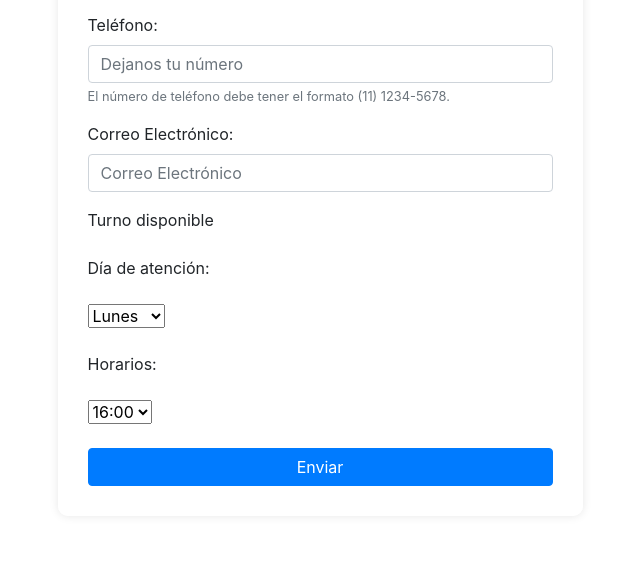
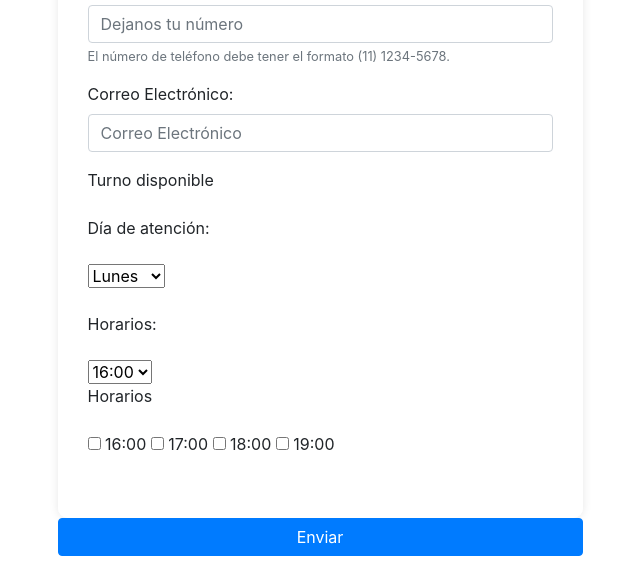
Before and after one commit to bofer311/Coati_Care, a plain HTML site: page registro.html in a window 1280 px wide. Shown: the part 217-800 px from the top of the page, without its empty margins (320-960 px from the left). Drawn offline with nearby package versions, Linux system fonts and the light colour scheme.

Commit message:
Camio en html registro

```diff
--- a/registro.html
+++ b/registro.html
@@ -110,6 +110,18 @@
                   <option value="19:30">19:30</option></select
                 ><br />
               </div>
+              <div class="campo">
+                <divclass="label"> Horarios</div>
+                <br/>
+                <input type="checkbox" id="" name="opcion_1" value="16:00">
+                <label for=""> 16:00</label>
+                <input type="checkbox" id="" name="opcion_2" value="17:00">
+                <label for=""> 17:00</label>
+                <input type="checkbox" id="" name="opcion_3" value="18:00">
+                <label for=""> 18:00</label>
+                <input type="checkbox" id="" name="opcion_3" value="19:00">
+                <label for="">19:00</label>
+              </div>
               <br />
             </div>
             <input
```
Also changed, not shown: index.html (+3 -3 lines).
